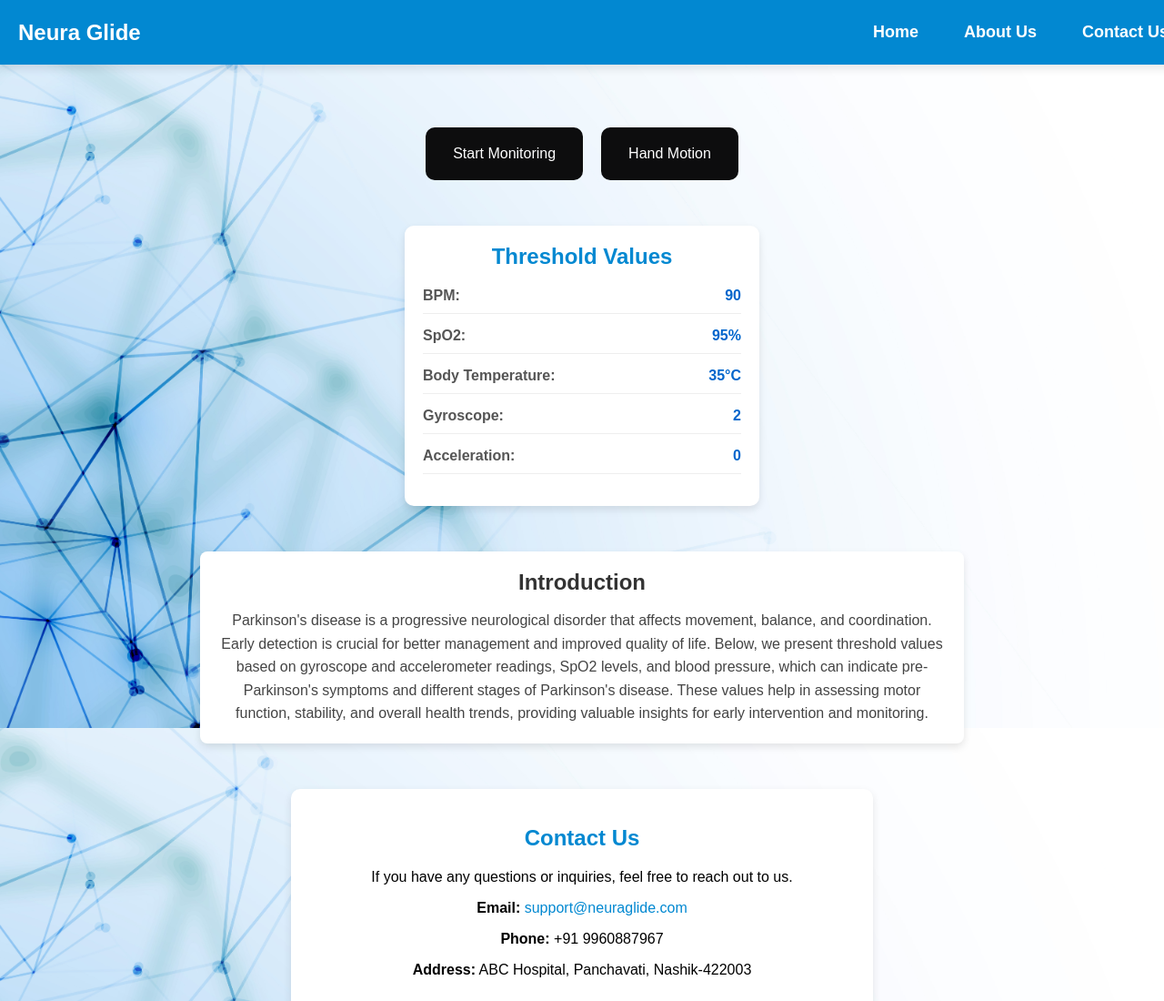
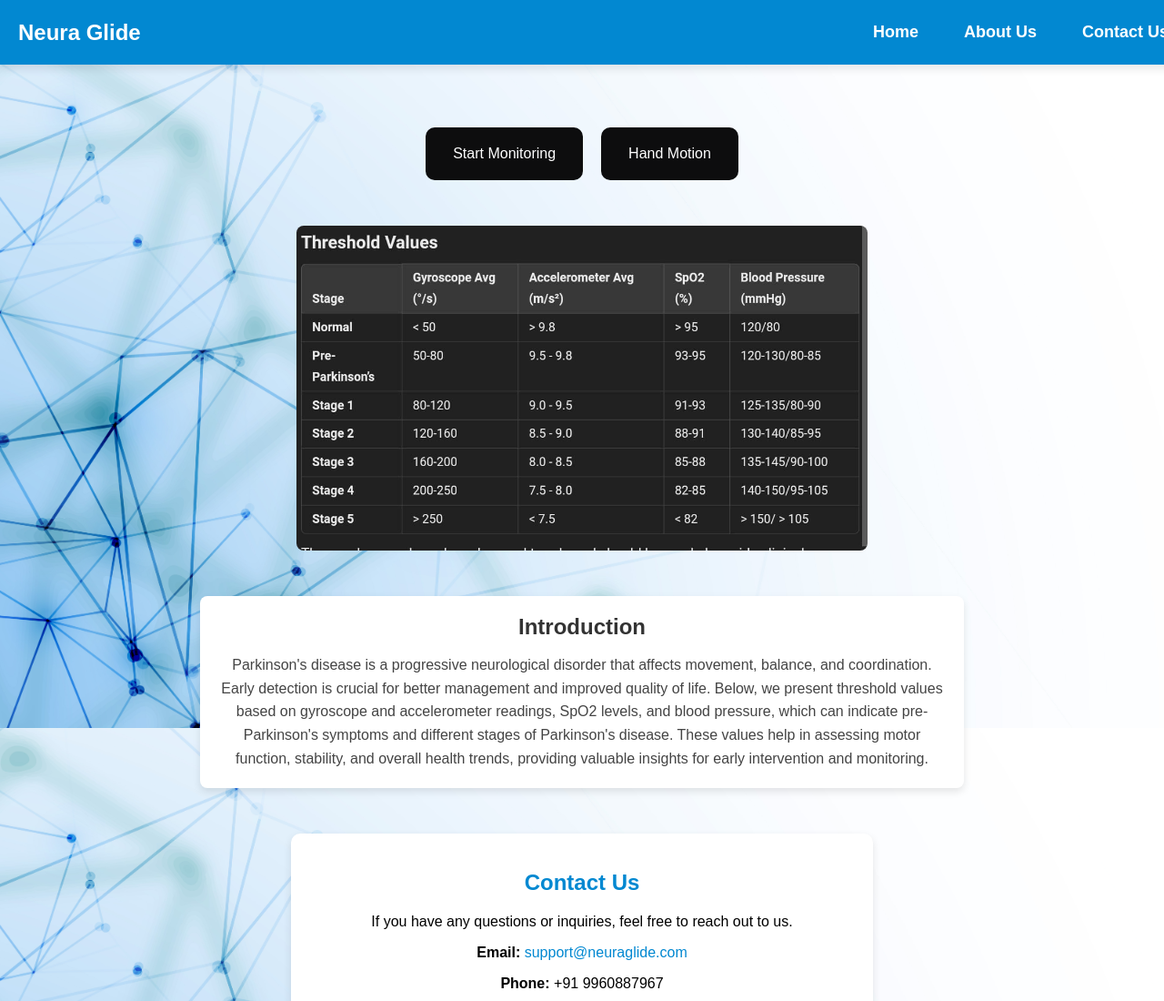
Before and after one commit to omkkarjdv/Neura-Glide, a plain HTML site: page index.html in a window 1280 px wide. Shown: the top 1100 px of the page at 91% size. Drawn offline with Linux system fonts and the light colour scheme.

Commit message:
Final Commit

```diff
--- a/index.html
+++ b/index.html
@@ -77,6 +77,14 @@
             padding: 20px;
             margin: 50px auto;
             text-align: left;
+        }
+        .intro-image {
+            max-width: 70%; /* Ensures the image is responsive */
+            height: auto;
+            border-radius: 8px; /* Optional: Rounds the corners */
+            display: block;
+            margin: 0 auto 15px; /* Centers image & adds space below */
+            margin-top: 50px;
         }
         .threshold-title {
             text-align: center;
@@ -172,28 +180,8 @@
             <button onclick="location.href='handmotion.html'">Hand Motion</button>
         </div>
 
-        <div class="threshold-box">
-            <div class="threshold-title">Threshold Values</div>
-            <div class="threshold-item">
-                <span class="threshold-label">BPM:</span>
-                <span class="threshold-value">90</span>
-            </div>
-            <div class="threshold-item">
-                <span class="threshold-label">SpO2:</span>
-                <span class="threshold-value">95%</span>
-            </div>
-            <div class="threshold-item">
-                <span class="threshold-label">Body Temperature:</span>
-                <span class="threshold-value">35°C</span>
-            </div>
-            <div class="threshold-item">
-                <span class="threshold-label">Gyroscope:</span>
-                <span class="threshold-value">2</span>
-            </div>
-            <div class="threshold-item">
-                <span class="threshold-label">Acceleration:</span>
-                <span class="threshold-value">0</span>
-            </div>
+        <div class="intro-image">
+            <img src="photos\WhatsApp Image 2025-02-28 at 12.22.13 AM.jpeg" alt="Description" class="intro-image">
         </div>
     </div>
 
```
Also changed, not shown: photos/WhatsApp Image 2025-02-28 at 12.22.13 AM.jpeg (added).
